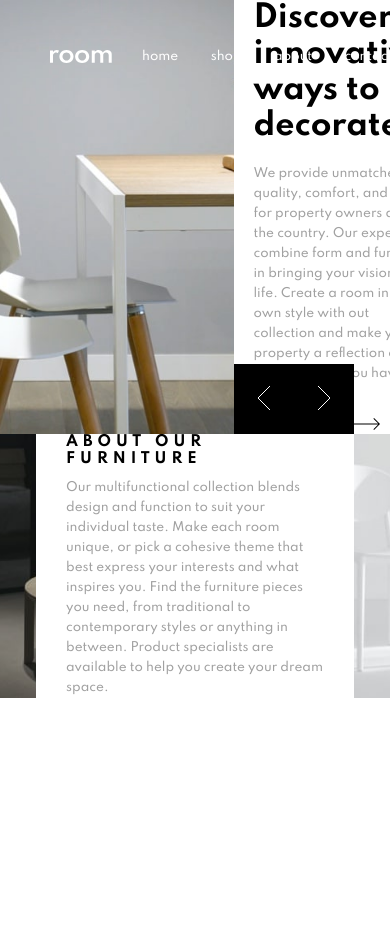
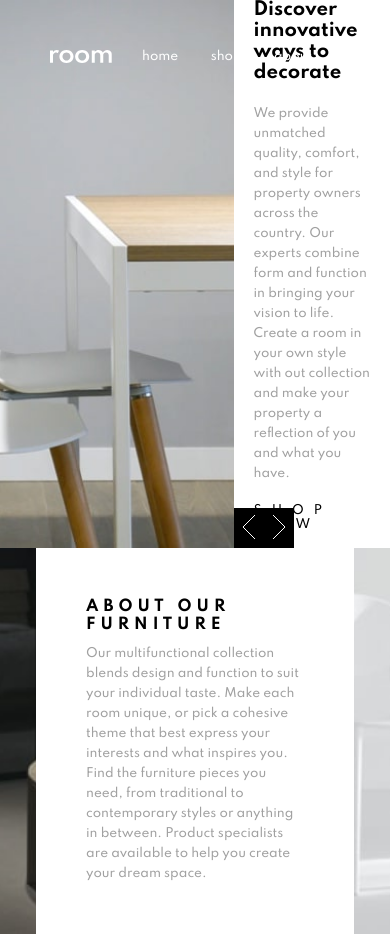
Before and after one commit to MilitusInnocent/room-homepage, a React (Create React App) app: page / in a window 390 px wide. Shown: the top 938 px of the page. Before the commit the page ends 844 px from the top, so only its background shows below. Built offline with nearby package versions, Linux system fonts and the light colour scheme.

Commit message:
desktop finished

```diff
--- a/public/index.html
+++ b/public/index.html
@@ -2,6 +2,7 @@
 <html lang="en">
   <head>
     <meta charset="utf-8" />
+    <link rel="stylesheet" href="https://cdnjs.cloudflare.com/ajax/libs/font-awesome/5.12.1/css/all.min.css">
     <title>React App</title>
   </head>
   <body>
--- a/src/components/Header.js
+++ b/src/components/Header.js
@@ -1,5 +1,4 @@
 import React, { useState } from 'react';
-import arrow from '../images/icon-arrow.svg';
 import iconAngleLeft from '../images/icon-angle-left.svg';
 import iconAngleRight from '../images/icon-angle-right.svg';
 import data from '../slider.json';
--- a/src/components/Navbar.js
+++ b/src/components/Navbar.js
@@ -6,7 +6,10 @@ const Navbar = () => {
 
     return (
         <div className="navbar">
-            <img className="navbar__logo" src={companyLogo} alt="Room company logo" />
+            <div>
+                <img className="navbar__logo" src={companyLogo} alt="Room company logo" />
+            </div>
+
             <div className="navbar__links">
                 <Links />
             </div>
--- a/src/styles/_about.scss
+++ b/src/styles/_about.scss
@@ -33,4 +33,20 @@
             width: 100%; height: 100%;
         }
     }
+
+    @media screen and (max-width: 1023px) {
+
+        &__textbox {
+            padding: 50px;
+
+            &__heading {
+                font-size: 15px;
+            }
+        }
+
+    }
+
+    @media screen and (max-width: 767px) {
+
+    }
 }
--- a/src/styles/_header.scss
+++ b/src/styles/_header.scss
@@ -64,4 +64,35 @@
             }
         }
     }
+
+    @media screen and (max-width: 1023px) {
+
+        &__textbox {
+
+            &__heading {
+                font-size: 1.5em;
+            }
+        }
+
+        &__pagination__arrows {
+            display: flex;
+            position: absolute;
+            bottom: 0; left: 0;
+
+            button {
+                width: 30px;
+                height: 40px;
+                background-color: black;
+                transition: .2s;
+
+                &:hover {
+                background-color: hsl(0, 0%, 63%);
+                }
+            }
+        }
+    }
+
+    @media screen and (max-width: 767px) {
+
+    }
 }
--- a/src/styles/_navbar.scss
+++ b/src/styles/_navbar.scss
@@ -12,6 +12,11 @@
         .links__list {
             display: flex;
             justify-content: space-between;
+
+            &__item:hover {
+                border-bottom: solid 2px white;
+                padding-bottom: 6px;
+            }
         }
     }
 
```
